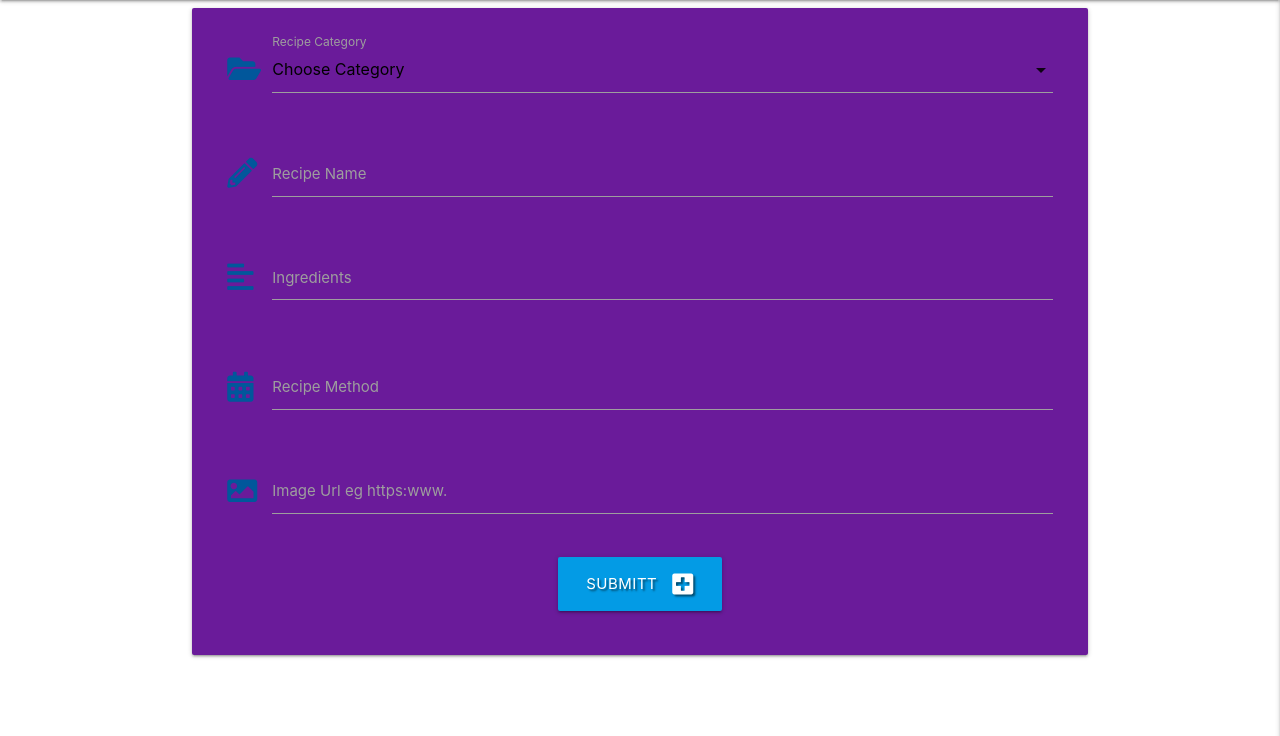
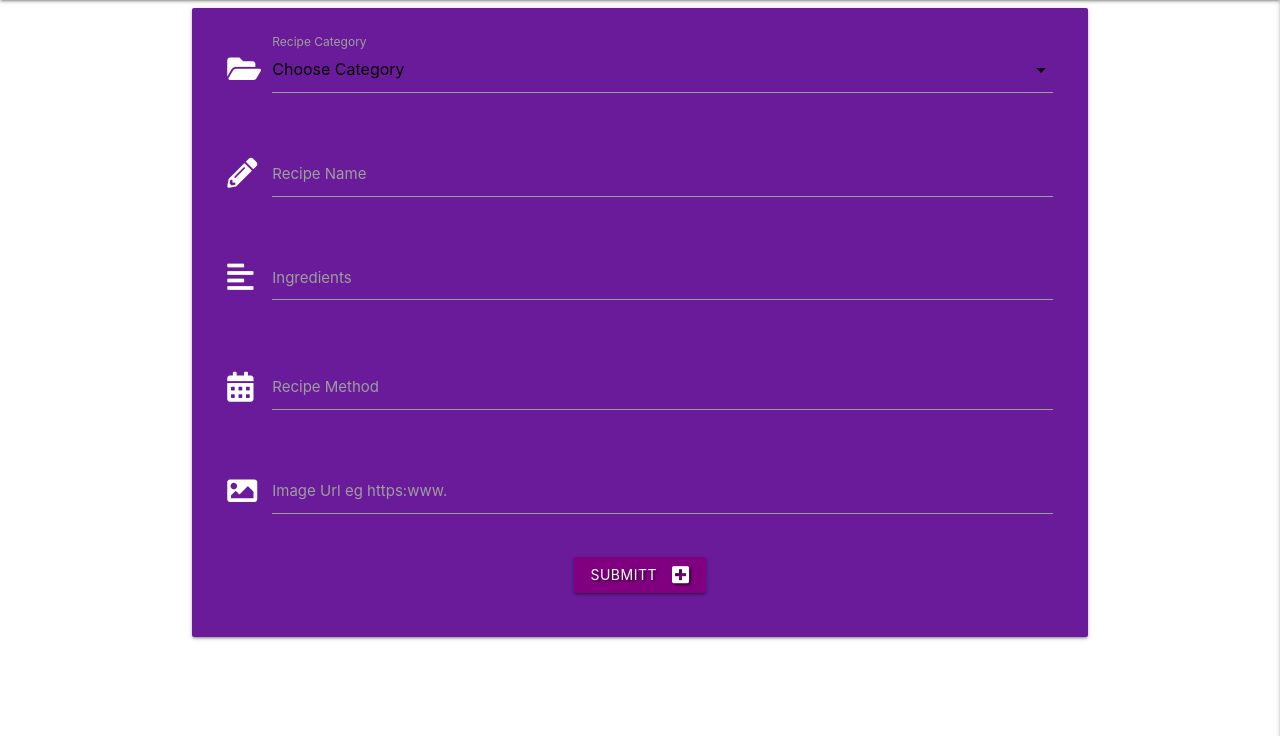
Before and after one commit to AlexNexton/biablog, a Flask app: page /add_task in a window 1280 px wide. Shown: the part 64-800 px from the top of the page. Run offline with Flask 2, Linux system fonts and the light colour scheme; data that the repository does not hold is empty; some libraries are stand-ins or nearby versions.

Commit message:
style: btns and form colours

```diff
--- a/templates/add_task.html
+++ b/templates/add_task.html
@@ -6,7 +6,7 @@
         <form class="col s12" method="POST" action="{{ url_for('add_task') }}">
             <div class="row">
                 <div class="input-field col s12">
-                    <i class="fas fa-folder-open prefix light-blue-text text-darken-4"></i>
+                    <i class="fas fa-folder-open prefix white-text  text-darken-4"></i>
                     <select id="category_name" name="category_name" class="validate">
                         <option value="" disabled selected>Choose Category</option>
                         {% for category in categories %}
@@ -19,7 +19,7 @@
             <!--recipe name-->
             <div class="row">
                 <div class="input-field col s12">
-                    <i class="fas fa-pencil-alt prefix light-blue-text text-darken-4"></i>
+                    <i class="fas fa-pencil-alt prefix white-text  text-darken-4"></i>
                     <input id="recipe_name" name="recipe_name" type="text"
                      minlength="5" maxlength="50" class="validate" required>
                     <label for="recipe_name">Recipe Name</label>
@@ -28,7 +28,7 @@
             <!--recipe ingredients-->
              <div class="row">
                 <div class="input-field col s12">
-                    <i class="fas fa-align-left prefix light-blue-text text-darken-4"></i>
+                    <i class="fas fa-align-left prefix white-text  text-darken-4"></i>
                     <textarea id="recipe_ingredients" name="recipe_ingredients" minlength="5"
                      maxlength="200" class="materialize-textarea validate" required></textarea>
                     <label for="recipe_ingredients">Ingredients</label>
@@ -37,7 +37,7 @@
             <!--recipe method-->
              <div class="row">
                 <div class="input-field col s12">
-                    <i class="fas  fa-calendar-alt prefix light-blue-text text-darken-4"></i>
+                    <i class="fas  fa-calendar-alt prefix white-text  text-darken-4"></i>
                     <input id="recipe_method" name="recipe_method" type="text"
                      class="validate" required>
                     <label for="recipe_method">Recipe Method</label>
@@ -46,7 +46,7 @@
             <!--image url-->
             <div class="row">
                 <div class="input-field col s12">
-                    <i class="fas  fa-image prefix light-blue-text text-darken-4"></i>
+                    <i class="fas  fa-image prefix white-text text-darken-4"></i>
                     <input id="image_url" name="image_url" type="text"
                      class=" validate" required>
                     <label for="image_url">Image Url eg https:www.</label>
@@ -55,7 +55,7 @@
             <!--submitt btn-->
             <div class="row">
                 <div class="col s12 center-align">
-                    <button type="submit" class="btn-large light-blue text-shadow darken-1">
+                    <button type="submit" class="btn waves-effect waves-yellow text-shadow darken-1">
                         Submitt<i class="fas fa-plus-square right"></i>
                     </button>
                 </div>
--- a/templates/base.html
+++ b/templates/base.html
@@ -9,7 +9,7 @@
     <link rel="stylesheet" href="{{ url_for('static', filename = 'css/style.css') }}" type="text/css">
     {% block styles %}
     {% endblock %}
-    <title>Task Manager</title>
+    <title>BiaBook Baser</title>
 </head>
 <!--This page and it's code was/were influenced by the 'Backend Development Mini Project' by Code Institue-->
 <body>
--- a/templates/login.html
+++ b/templates/login.html
@@ -22,7 +22,8 @@
                   </div>
                   <!--register-->
                   <div class="row">
-                      <button type="submit" class="col s12 btn-large purple-text lighten-1 text-darken-1 text-shadow text-shadow">
+                      <button type="submit" class="col s12 btn-large purple-text lighten-1 text-darken-1
+                      waves-effect waves-yellow text-shadow text-shadow">
                           Log In <i class="fas fa-sign-in-alt"></i>
                       </button>
                   </div>
--- a/templates/register.html
+++ b/templates/register.html
@@ -24,7 +24,7 @@
                   </div>
                   <!--register-->
                   <div class="row">
-                      <button type="submit" class="col s12 btn-large purple-text lighten-1 text-darken-1 text-shadow">
+                      <button type="submit" class="col s12 btn-large purple-text lighten-1 text-darken-1 text-shadow waves-effect waves-yellow">
                           Register <i class="fas fa-sign-in-alt"></i>
                       </button>
                   </div>
--- a/templates/tasks.html
+++ b/templates/tasks.html
@@ -2,15 +2,15 @@
 {% block content %}
 
 
-    <h3 class="text-darken-4 purple-text lighten-1 text-darken-1 center-align text-shadow">Add Recipe</h3>
-      <ul class="collapsible">
+    <h3 class="text-darken-4 purple-text lighten-1 text-darken-1 center-align text-shadow">Recipes</h3>
+      <ul class="collapsible popout">
         {% for recipes in recipe %}
         <li>
             <div class="collapsible-header white-text text-shadow purple darken-3">
                 <i class="fas fa-caret-down"></i>
                 <strong>{{ recipes.category_name }}</strong> : {{ recipes.recipe_name }}
             </div>
-            <div class="collapsible-body">
+            <div class="collapsible-body ">
                 <strong>{{ recipes.category_name }}</strong>
                 <p>Name: {{ recipes.recipe_name }}</p>
                 <p>Ingredients: {{ recipes.recipe_ingredients }}</p>
```
